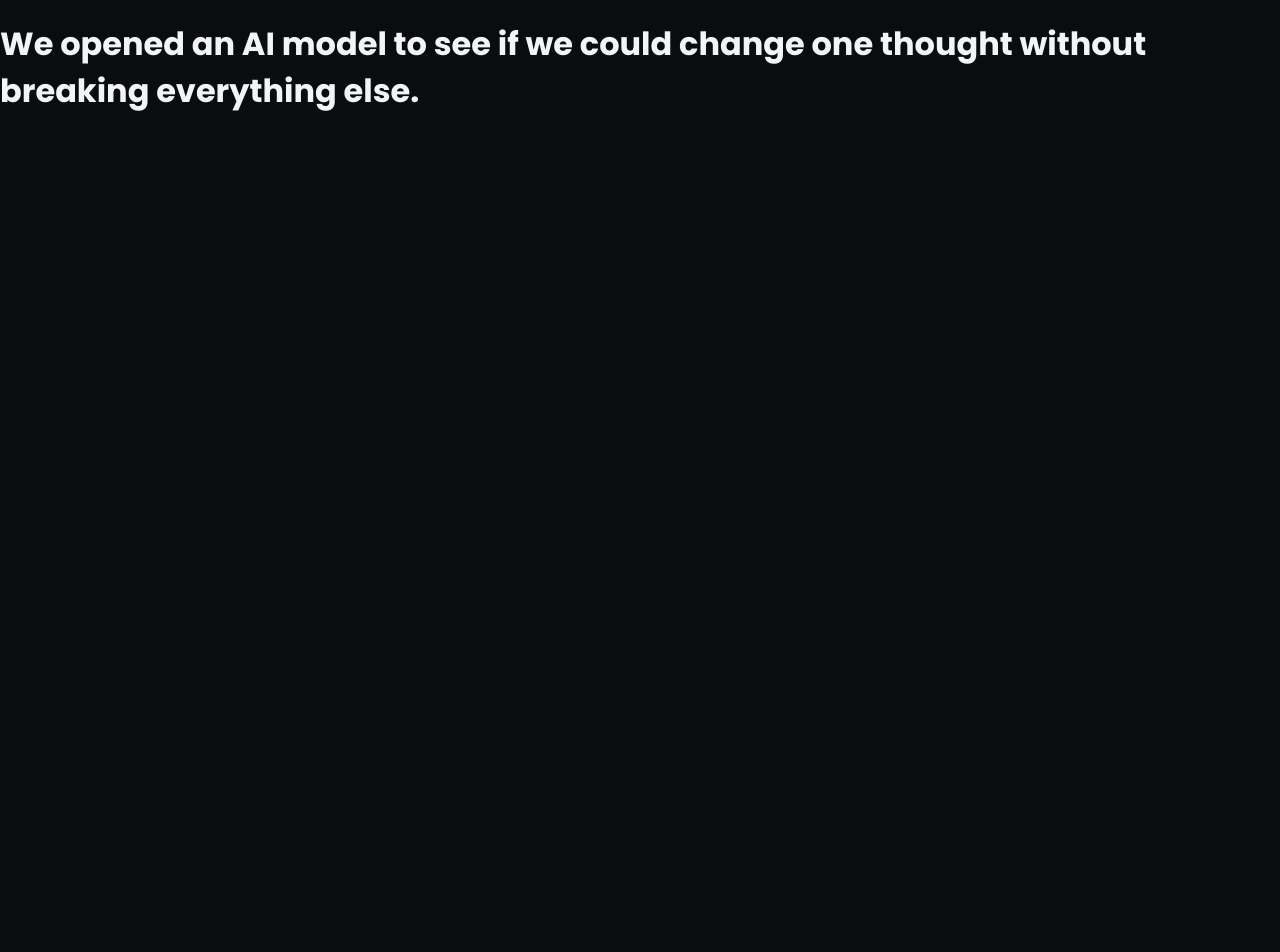
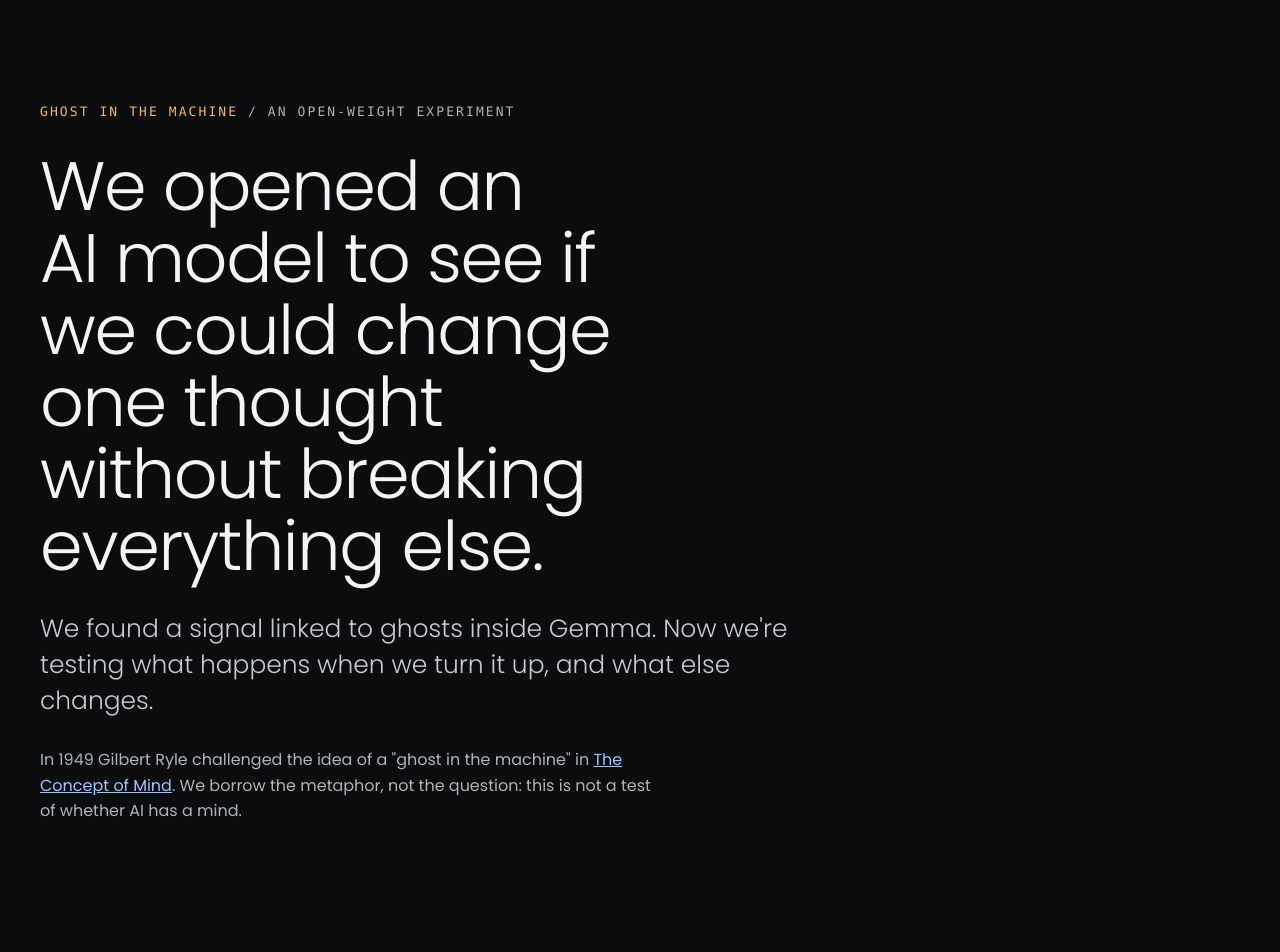
Before and after one commit to Moonchichiii/ghost-hunters-lab, a Python web app: template src/ghost_lab/web/templates/index.html in a window 1280 px wide. Before the commit the page ends 111 px from the top, so only its background shows below. Run offline with Jinja, Linux system fonts and the light colour scheme; the template is opened without the code that fills it, so the values that code supplies are empty.

Commit message:
feat(ui): compose the editorial hero with fluid typography

```diff
--- a/src/ghost_lab/web/static/css/site.css
+++ b/src/ghost_lab/web/static/css/site.css
@@ -27,3 +27,76 @@ body {
   color: var(--ink);
   font-family: var(--font-sans);
 }
+
+/* Base */
+*,
+*::before,
+*::after {
+  box-sizing: border-box;
+}
+
+body {
+  font-size: clamp(1.0625rem, 1rem + 0.3vw, 1.1875rem);
+  line-height: 1.6;
+}
+
+:is(h1, h2, h3, p) {
+  margin: 0;
+}
+
+a {
+  color: var(--control);
+}
+
+:focus-visible {
+  outline: 3px solid var(--ghost);
+  outline-offset: 3px;
+}
+
+/* Layout */
+.page {
+  inline-size: min(100% - 2.5rem, 75rem);
+  margin-inline: auto;
+}
+
+/* Hero */
+.hero {
+  display: grid;
+  gap: clamp(1.25rem, 3vw, 1.75rem);
+  padding-block: clamp(2.5rem, 8vw, 7rem) clamp(3rem, 10vw, 8rem);
+}
+
+.eyebrow {
+  font-family: var(--font-mono);
+  font-size: 0.8125rem;
+  letter-spacing: 0.16em;
+  text-transform: uppercase;
+  color: var(--ghost);
+
+  & span {
+    color: var(--ink-3);
+  }
+}
+
+.hero h1 {
+  max-inline-size: 18ch;
+  font-size: clamp(2.0625rem, 1.4rem + 3.6vw, 4.5rem);
+  font-weight: 300;
+  line-height: 1.05;
+  letter-spacing: -0.02em;
+  text-wrap: balance;
+}
+
+.lead {
+  max-inline-size: 52ch;
+  font-size: clamp(1.125rem, 1rem + 0.7vw, 1.5625rem);
+  font-weight: 300;
+  line-height: 1.45;
+  color: var(--ink-2);
+}
+
+.note {
+  max-inline-size: 62ch;
+  font-size: 1rem;
+  color: var(--ink-3);
+}
--- a/src/ghost_lab/web/templates/index.html
+++ b/src/ghost_lab/web/templates/index.html
@@ -1,6 +1,11 @@
 {% extends "base.html" %}
 {% block body %}
-<main>
-  <h1>We opened an AI model to see if we could change one thought without breaking everything else.</h1>
+<main class="page">
+  <section class="hero" aria-labelledby="question">
+    <p class="eyebrow">Ghost in the Machine <span>/ an open-weight experiment</span></p>
+    <h1 id="question">We opened an AI model to see if we could change one thought without breaking everything else.</h1>
+    <p class="lead">We found a signal linked to ghosts inside Gemma. Now we're testing what happens when we turn it up, and what else changes.</p>
+    <p class="note">In 1949 Gilbert Ryle challenged the idea of a "ghost in the machine" in <a href="https://en.wikipedia.org/wiki/The_Concept_of_Mind">The Concept of Mind</a>. We borrow the metaphor, not the question: this is not a test of whether AI has a mind.</p>
+  </section>
 </main>
 {% endblock %}
```
Also changed, not shown: tests/web/test_home.py (+7 -0 lines).
